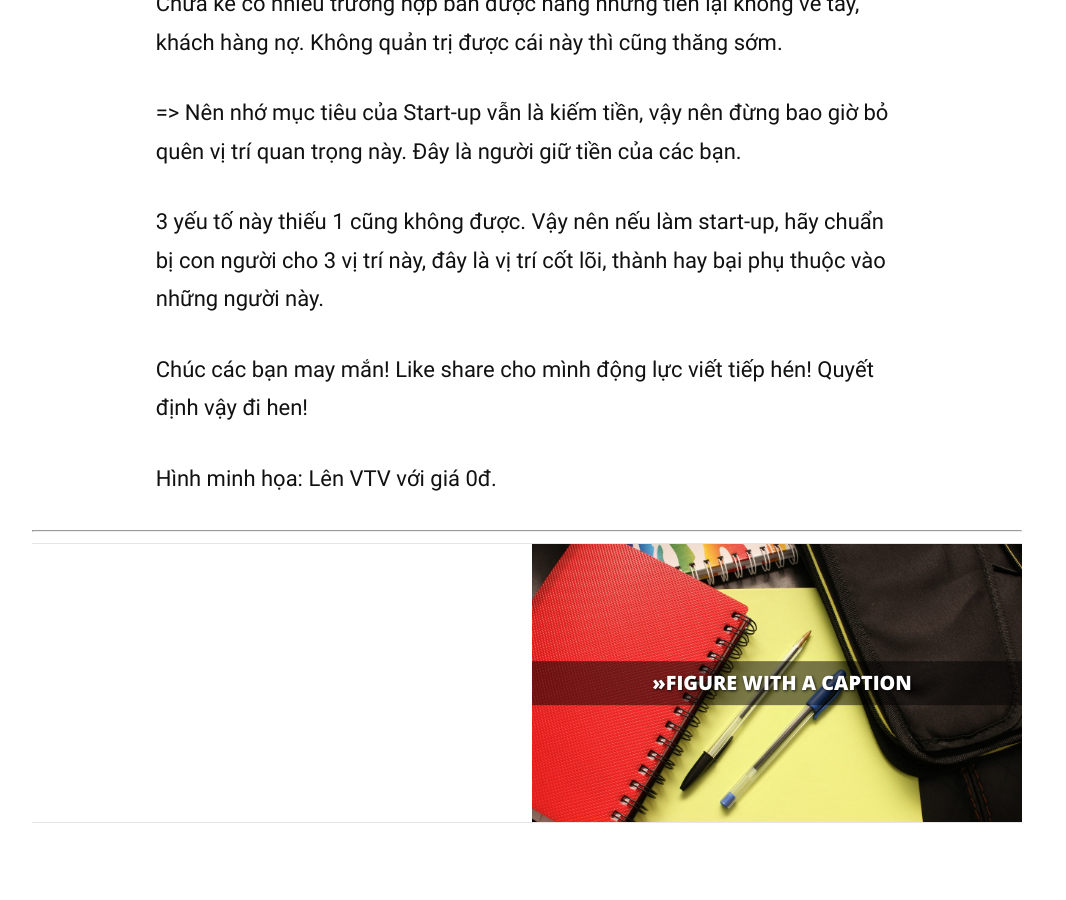
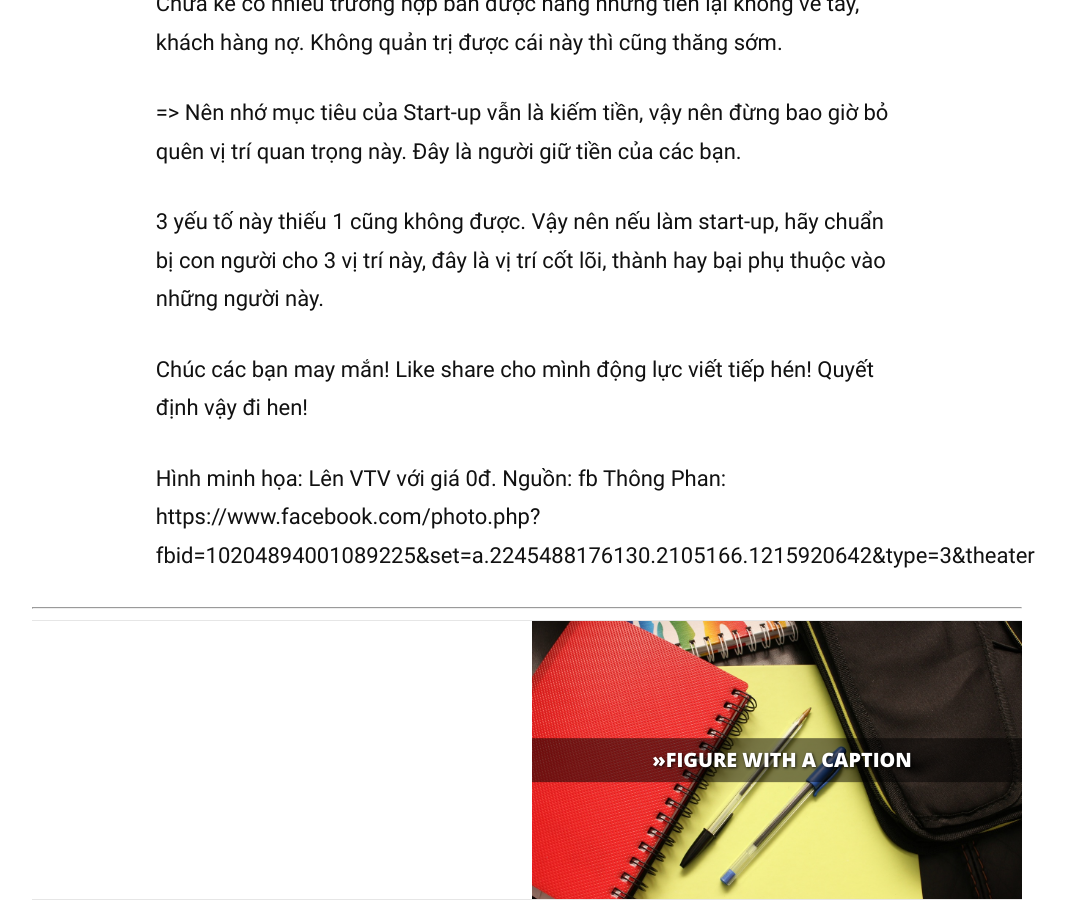
Before and after one commit to dendosg/note, a Jekyll site: the page built from _posts/2018-01-21-startup-se-chet-neu-biet-dieu-nay.md, in a window 1280 px wide and 900 px high, scrolled down 4517 px. Shown: the whole window, without its empty margins (113-1179 px from the left). Built offline with Jekyll 4.4.1, drawn with Linux system fonts in a browser that asks for light colours; nearby versions of some CDN libraries; before the commit the page ends 5340 px from its top, so only the background shows below that.

Commit message:
Update 2018-01-21-startup-se-chet-neu-biet-dieu-nay.md

```diff
--- a/_posts/2018-01-21-startup-se-chet-neu-biet-dieu-nay.md
+++ b/_posts/2018-01-21-startup-se-chet-neu-biet-dieu-nay.md
@@ -73,3 +73,4 @@ Chúc các bạn may mắn!
 Like share cho mình động lực viết tiếp hén! Quyết định vậy đi hen!
 
 Hình minh họa: Lên VTV với giá 0đ.
+Nguồn: fb Thông Phan: https://www.facebook.com/photo.php?fbid=10204894001089225&set=a.2245488176130.2105166.1215920642&type=3&theater
```
